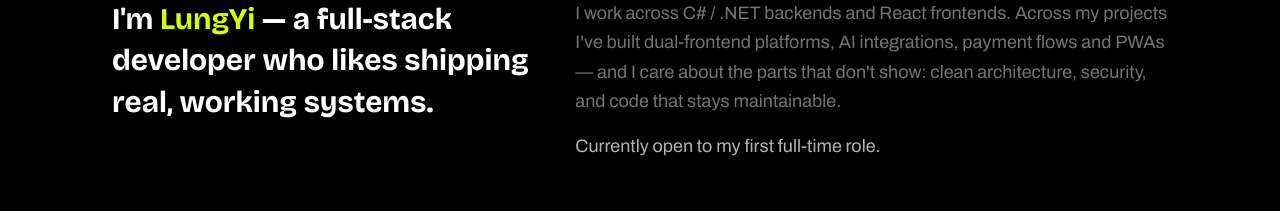
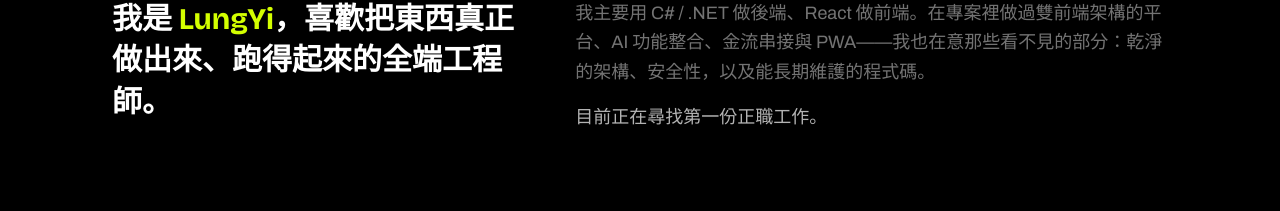
Before and after one commit to yiqu26/portfolio, a React (Vite) app: page / in a window 1280 px wide. Shown: the part 1058-1269 px from the top of the page. Built offline with nearby package versions, Linux system fonts and the light colour scheme.

Commit message:
feat: about in chinese, fix media column gap, re-record trail-guide video + loaded poster

```diff
--- a/src/components/About.tsx
+++ b/src/components/About.tsx
@@ -32,17 +32,14 @@ export default function About() {
 
       <div className="grid gap-10 lg:grid-cols-[1fr_1.4fr]">
         <p className="about-reveal font-display text-2xl font-bold leading-snug sm:text-3xl">
-          I&apos;m <span className="text-accent">LungYi</span> — a full-stack developer who likes
-          shipping real, working systems.
+          我是 <span className="text-accent">LungYi</span>，喜歡把東西真正做出來、跑得起來的全端工程師。
         </p>
         <div className="about-reveal flex flex-col gap-4 text-lg leading-relaxed text-dim">
           <p>
-            I work across C# / .NET backends and React frontends. Across my projects I&apos;ve built
-            dual-frontend platforms, AI integrations, payment flows and PWAs — and I care about the
-            parts that don&apos;t show: clean architecture, security, and code that stays
-            maintainable.
+            我主要用 C# / .NET 做後端、React 做前端。在專案裡做過雙前端架構的平台、AI
+            功能整合、金流串接與 PWA——我也在意那些看不見的部分：乾淨的架構、安全性，以及能長期維護的程式碼。
           </p>
-          <p className="text-white/70">Currently open to my first full-time role.</p>
+          <p className="text-white/70">目前正在尋找第一份正職工作。</p>
         </div>
       </div>
     </section>
--- a/src/components/Projects.tsx
+++ b/src/components/Projects.tsx
@@ -47,7 +47,7 @@ export default function Projects() {
         {projects.map((p, i) => (
           <article key={p.name} className="project-block grid gap-8 lg:grid-cols-2 lg:gap-14">
             <div
-              className={`overflow-hidden rounded-lg border border-white/10 ${i % 2 ? 'lg:order-2' : ''}`}
+              className={`self-center overflow-hidden rounded-lg border border-white/10 ${i % 2 ? 'lg:order-2' : ''}`}
             >
               {p.video ? (
                 <ProjectMedia src={p.video} poster={p.thumb} alt={p.name} />
```
Also changed, not shown: public/projects/trail-guide.png, 1 other file (tests, documents, lock files or other folders).
